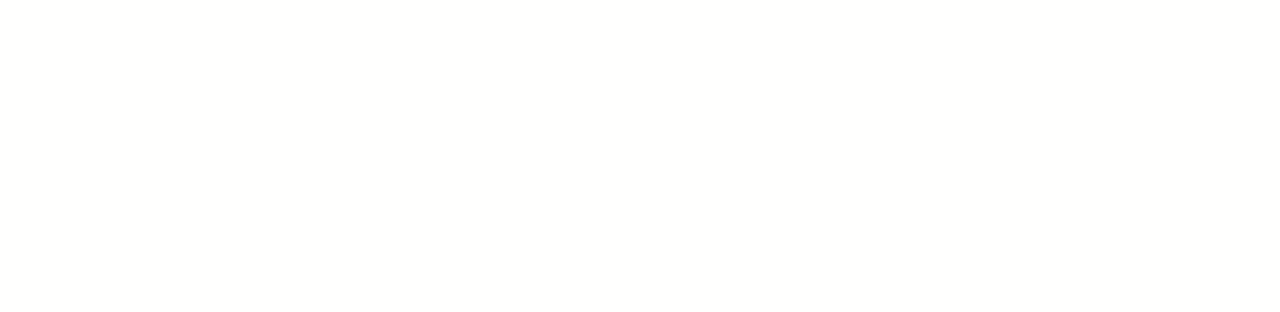
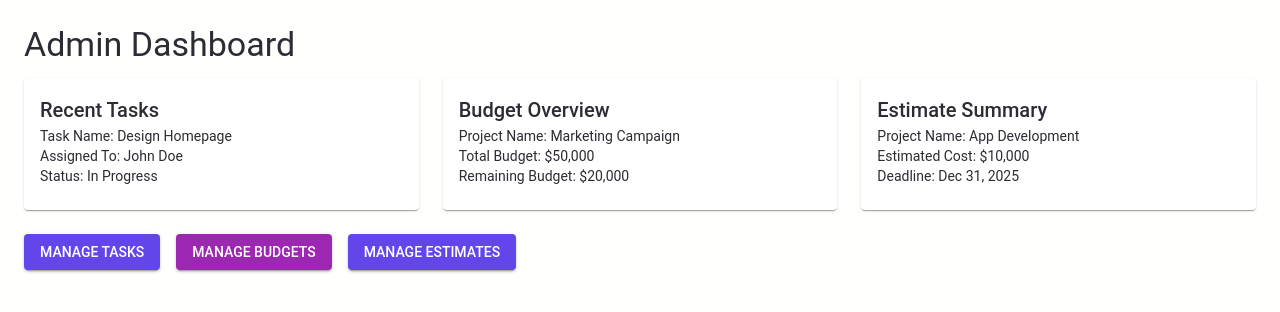
Before and after one commit to abhiram-shaji/flow-companion-frontend, a React (Create React App) app: page /admin/dashboard in a window 1280 px wide. Before the commit this address had no page. Shown: the top 312 px of the page. Built offline with nearby package versions, Linux system fonts and the light colour scheme.

Commit message:
Create admin dashboard ui

```diff
--- a/src/App.tsx
+++ b/src/App.tsx
@@ -1,12 +1,15 @@
 import React from "react";
 import { BrowserRouter as Router, Routes, Route } from "react-router-dom";
+
 import LoginPage from "./pages/LoginPage";
+import AdminDashboard from "./pages/AdminDashboard";
 
 const App: React.FC = () => {
     return (
         <Router>
             <Routes>
                 <Route path="/" element={<LoginPage />} />
+                <Route path="/admin/dashboard" element={<AdminDashboard />} />
                 {/* Add other routes here */}
             </Routes>
         </Router>
--- a/src/hooks/useLogin.ts
+++ b/src/hooks/useLogin.ts
@@ -9,6 +9,11 @@ const useLogin = () => {
   const navigate = useNavigate();
 
   const handleLogin = async () => {
+    if (email === "admin" && password === "admin") {
+      navigate("/admin/dashboard");
+      return;
+    }
+
     try {
       const response = await axios.post("/api/auth/login", { email, password });
       const { token, role } = response.data;
--- /dev/null
+++ b/src/pages/AdminDashboard.tsx
@@ -0,0 +1,64 @@
+import React from "react";
+import { Box, Typography, Card, CardContent, Grid, Button } from "@mui/material";
+
+const AdminDashboard: React.FC = () => {
+  return (
+    <Box sx={{ padding: 3 }}>
+      <Typography variant="h4" gutterBottom>
+        Admin Dashboard
+      </Typography>
+      <Grid container spacing={3}>
+        {/* Recent Tasks Card */}
+        <Grid item xs={12} sm={6} md={4}>
+          <Card>
+            <CardContent>
+              <Typography variant="h6">Recent Tasks</Typography>
+              <Typography variant="body2">Task Name: Design Homepage</Typography>
+              <Typography variant="body2">Assigned To: John Doe</Typography>
+              <Typography variant="body2">Status: In Progress</Typography>
+            </CardContent>
+          </Card>
+        </Grid>
+
+        {/* Budget Overview Card */}
+        <Grid item xs={12} sm={6} md={4}>
+          <Card>
+            <CardContent>
+              <Typography variant="h6">Budget Overview</Typography>
+              <Typography variant="body2">Project Name: Marketing Campaign</Typography>
+              <Typography variant="body2">Total Budget: $50,000</Typography>
+              <Typography variant="body2">Remaining Budget: $20,000</Typography>
+            </CardContent>
+          </Card>
+        </Grid>
+
+        {/* Estimate Summary Card */}
+        <Grid item xs={12} sm={6} md={4}>
+          <Card>
+            <CardContent>
+              <Typography variant="h6">Estimate Summary</Typography>
+              <Typography variant="body2">Project Name: App Development</Typography>
+              <Typography variant="body2">Estimated Cost: $10,000</Typography>
+              <Typography variant="body2">Deadline: Dec 31, 2025</Typography>
+            </CardContent>
+          </Card>
+        </Grid>
+      </Grid>
+
+      {/* Navigation Links */}
+      <Box sx={{ marginTop: 3 }}>
+        <Button variant="contained" color="primary" sx={{ marginRight: 2 }}>
+          Manage Tasks
+        </Button>
+        <Button variant="contained" color="secondary" sx={{ marginRight: 2 }}>
+          Manage Budgets
+        </Button>
+        <Button variant="contained" color="primary">
+          Manage Estimates
+        </Button>
+      </Box>
+    </Box>
+  );
+};
+
+export default AdminDashboard;
```
